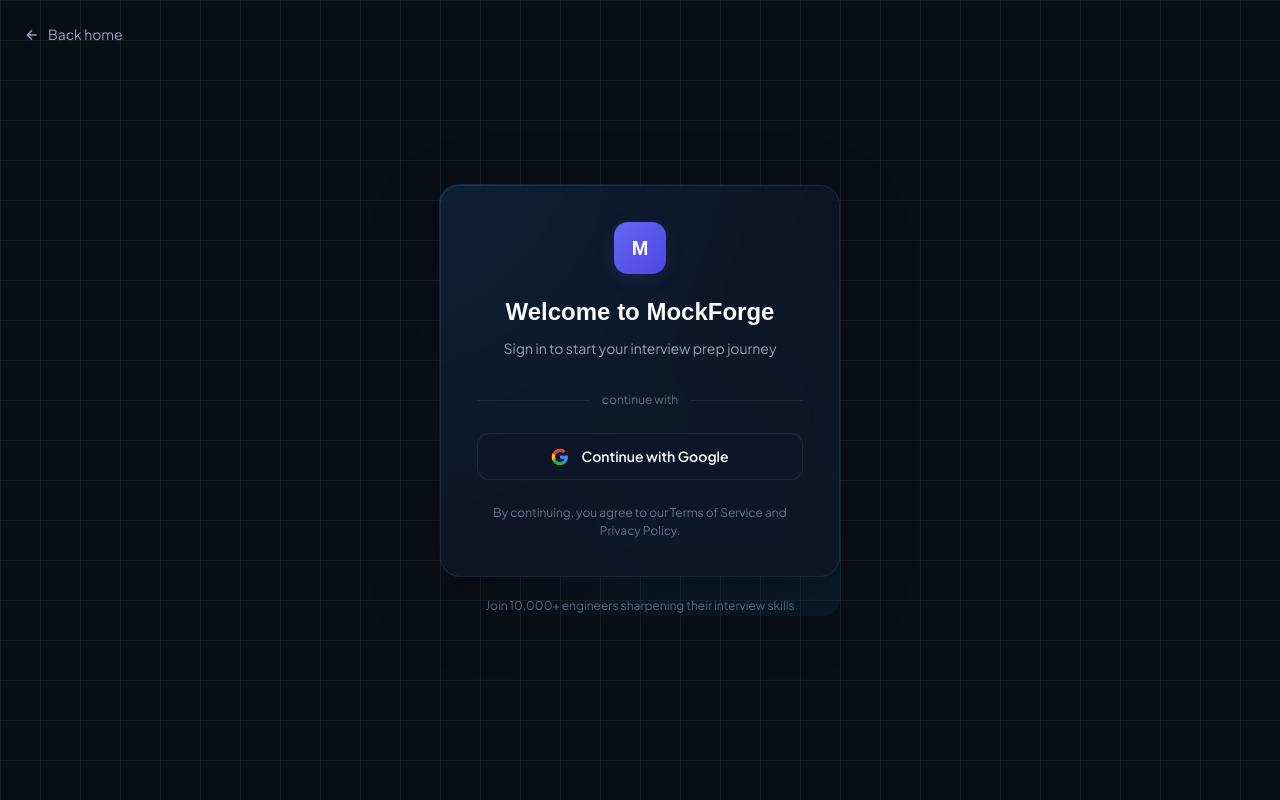
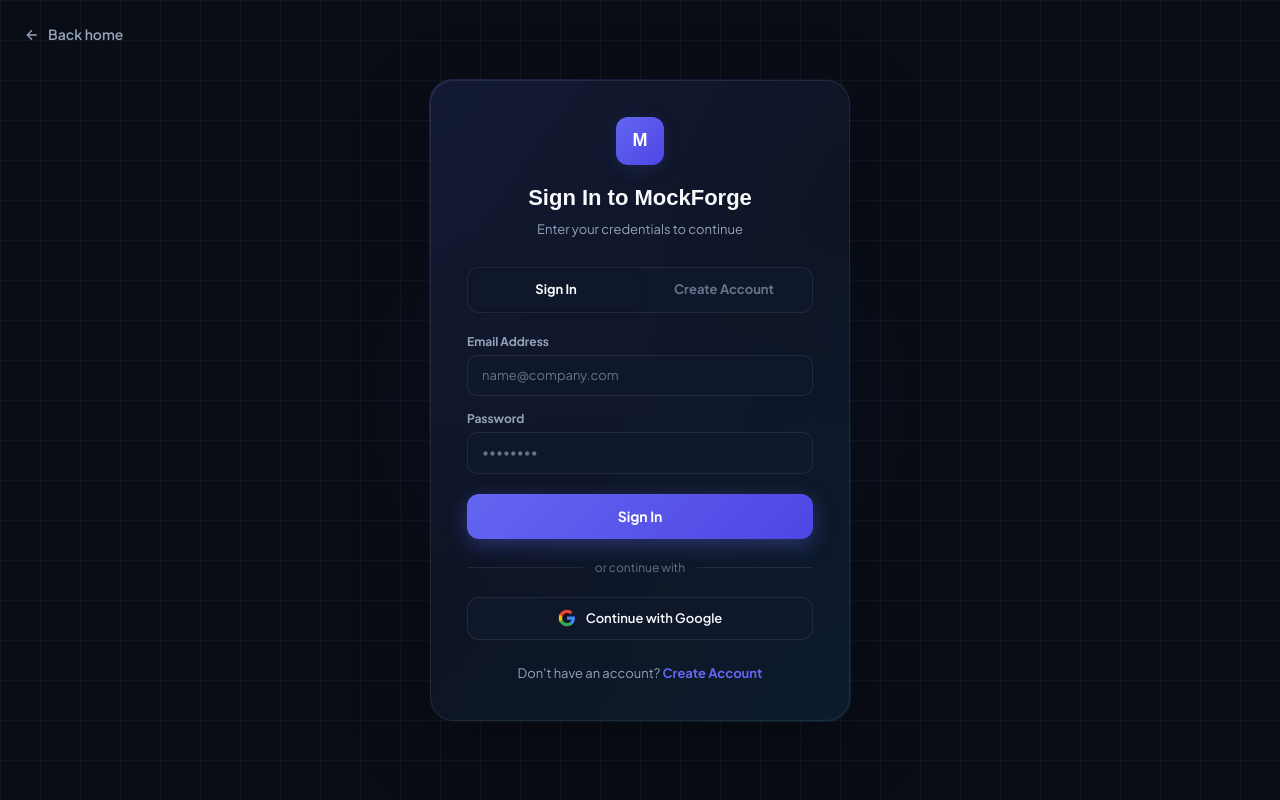
Before and after one commit to Dhyanesh2603/MockForge, a React (Vite) app in the folder client/: page /login in a window 1280 px wide. Built offline with nearby package versions, Linux system fonts and the light colour scheme; no server answers.

Commit message:
feat(auth): implement dual Sign In and Create Account modes with smart auto-redirects for unregistered or existing accounts

```diff
--- a/client/src/pages/auth/LoginPage.jsx
+++ b/client/src/pages/auth/LoginPage.jsx
@@ -1,8 +1,13 @@
-import { signInWithPopup } from "firebase/auth";
+import { useState } from "react";
+import {
+  signInWithPopup,
+  signInWithEmailAndPassword,
+  createUserWithEmailAndPassword,
+  updateProfile,
+} from "firebase/auth";
 import { auth, googleProvider } from "../../services/firebase";
-import { useNavigate, Link } from "react-router-dom";
+import { useNavigate, useSearchParams, Link } from "react-router-dom";
 import api from "../../services/api";
-import { useState } from "react";
 
 const GoogleIcon = () => (
   <svg width="18" height="18" viewBox="0 0 24 24" fill="none">
@@ -15,78 +20,358 @@
 
 export default function LoginPage() {
   const navigate = useNavigate();
+  const [searchParams, setSearchParams] = useSearchParams();
+
+  // Auth mode: "signin" or "create"
+  const initialMode = searchParams.get("mode") === "create" ? "create" : "signin";
+  const [mode, setMode] = useState(initialMode);
+
+  const [name, setName] = useState("");
+  const [email, setEmail] = useState("");
+  const [password, setPassword] = useState("");
   const [loading, setLoading] = useState(false);
   const [error, setError] = useState("");
+  const [infoMessage, setInfoMessage] = useState("");
 
+  const switchMode = (newMode) => {
+    setMode(newMode);
+    setError("");
+    setInfoMessage("");
+    setSearchParams({ mode: newMode });
+  };
+
+  // Google OAuth Login
   const handleGoogleLogin = async () => {
     try {
-      setLoading(true); setError("");
+      setLoading(true);
+      setError("");
+      setInfoMessage("");
       const result = await signInWithPopup(auth, googleProvider);
       const token = await result.user.getIdToken();
       await api.post("/auth/login", {}, { headers: { Authorization: `Bearer ${token}` } });
       navigate("/dashboard");
     } catch (err) {
       console.error(err);
-      setError("Sign-in failed. Please try again.");
-    } finally { setLoading(false); }
+      setError("Google authentication failed. Please try again.");
+    } finally {
+      setLoading(false);
+    }
+  };
+
+  // Form Submit Handler (Email & Password)
+  const handleSubmit = async (e) => {
+    e.preventDefault();
+    setLoading(true);
+    setError("");
+    setInfoMessage("");
+
+    try {
+      if (mode === "signin") {
+        // --- SIGN IN MODE ---
+        try {
+          const userCredential = await signInWithEmailAndPassword(auth, email, password);
+          const token = await userCredential.user.getIdToken();
+          await api.post("/auth/login", {}, { headers: { Authorization: `Bearer ${token}` } });
+          navigate("/dashboard");
+        } catch (err) {
+          // If user not found on Sign In, auto-redirect to Create Account
+          if (
+            err.code === "auth/user-not-found" ||
+            err.code === "auth/invalid-credential"
+          ) {
+            setInfoMessage("No account found with these credentials. Redirecting to Create Account...");
+            setTimeout(() => {
+              switchMode("create");
+            }, 1200);
+          } else {
+            setError(err.message || "Sign-in failed. Please check your credentials.");
+          }
+        }
+      } else {
+        // --- CREATE ACCOUNT MODE ---
+        try {
+          const userCredential = await createUserWithEmailAndPassword(auth, email, password);
+          if (name.trim()) {
+            await updateProfile(userCredential.user, { displayName: name.trim() });
+          }
+          const token = await userCredential.user.getIdToken();
+          await api.post("/auth/login", {}, { headers: { Authorization: `Bearer ${token}` } });
+          navigate("/dashboard");
+        } catch (err) {
+          // If email already exists on Create Account, auto-redirect to Sign In
+          if (err.code === "auth/email-already-in-use") {
+            setInfoMessage("Account already exists with this email. Redirecting to Sign In...");
+            setTimeout(() => {
+              switchMode("signin");
+            }, 1200);
+          } else {
+            setError(err.message || "Could not create account. Please try again.");
+          }
+        }
+      }
+    } catch (err) {
+      console.error(err);
+      setError("An unexpected error occurred.");
+    } finally {
+      setLoading(false);
+    }
   };
 
   return (
-    <div style={{minHeight:"100vh",background:"var(--bg)",display:"flex",alignItems:"center",justifyContent:"center",padding:"24px",position:"relative",overflow:"hidden"}}>
-      <div className="bg-grid" style={{position:"absolute",inset:0,opacity:1,pointerEvents:"none"}}/>
-      <div style={{position:"absolute",top:"50%",left:"50%",transform:"translate(-50%,-50%)",width:500,height:500,borderRadius:"50%",background:"radial-gradient(circle,rgba(11,165,236,0.1),transparent 70%)",pointerEvents:"none"}}/>
+    <div style={{ minHeight: "100vh", background: "var(--bg)", display: "flex", alignItems: "center", justifyContent: "center", padding: "24px", position: "relative", overflow: "hidden" }}>
+      <div className="bg-grid" style={{ position: "absolute", inset: 0, opacity: 0.5, pointerEvents: "none" }} />
+      <div style={{ position: "absolute", top: "50%", left: "50%", transform: "translate(-50%,-50%)", width: 550, height: 550, borderRadius: "50%", background: "radial-gradient(circle,rgba(99,102,241,0.12),transparent 70%)", pointerEvents: "none" }} />
 
-      <Link to="/" style={{position:"absolute",top:24,left:24,display:"flex",alignItems:"center",gap:8,color:"var(--text2)",textDecoration:"none",fontSize:14,transition:"color 0.2s"}}
-        onMouseEnter={e=>e.currentTarget.style.color="var(--text)"}
-        onMouseLeave={e=>e.currentTarget.style.color="var(--text2)"}
+      {/* Back Home Button */}
+      <Link
+        to="/"
+        style={{
+          position: "absolute",
+          top: 24,
+          left: 24,
+          display: "flex",
+          alignItems: "center",
+          gap: 8,
+          color: "var(--text2)",
+          textDecoration: "none",
+          fontSize: 14,
+          fontWeight: 600,
+          transition: "color 0.2s",
+        }}
+        onMouseEnter={(e) => (e.currentTarget.style.color = "var(--forge)")}
+        onMouseLeave={(e) => (e.currentTarget.style.color = "var(--text2)")}
       >
         <svg width="16" height="16" viewBox="0 0 24 24" fill="none" stroke="currentColor" strokeWidth="2"><path d="M19 12H5M12 19l-7-7 7-7"/></svg>
         Back home
       </Link>
 
-      <div style={{position:"relative",width:"100%",maxWidth:400}}>
+      <div style={{ position: "relative", width: "100%", maxWidth: 420 }}>
         {/* Glow border */}
-        <div style={{position:"absolute",inset:-1,borderRadius:20,background:"linear-gradient(135deg,rgba(11,165,236,0.4),transparent,rgba(6,89,133,0.25))",opacity:0.7}}/>
-        <div className="glass" style={{position:"relative",borderRadius:20,padding:36,boxShadow:"0 24px 80px rgba(0,0,0,0.2)"}}>
-          <div style={{textAlign:"center",marginBottom:32}}>
-            <div className="bg-forge-gradient glow-blue-sm" style={{width:52,height:52,borderRadius:14,margin:"0 auto 20px",display:"flex",alignItems:"center",justifyContent:"center"}}>
-              <span style={{color:"#fff",fontFamily:"Syne,sans-serif",fontWeight:700,fontSize:20}}>M</span>
+        <div style={{ position: "absolute", inset: -1, borderRadius: 24, background: "linear-gradient(135deg,rgba(99,102,241,0.4),transparent,rgba(6,182,212,0.25))", opacity: 0.7 }} />
+
+        <div className="glass afu" style={{ position: "relative", borderRadius: 24, padding: 36, boxShadow: "0 24px 80px rgba(0,0,0,0.3)" }}>
+
+          {/* Header */}
+          <div style={{ textAlign: "center", marginBottom: 28 }}>
+            <div className="bg-forge-gradient glow-blue-sm" style={{ width: 48, height: 48, borderRadius: 12, margin: "0 auto 16px", display: "flex", alignItems: "center", justifyContent: "center" }}>
+              <span style={{ color: "#fff", fontFamily: "Syne, sans-serif", fontWeight: 800, fontSize: 18 }}>M</span>
             </div>
-            <h1 style={{fontFamily:"Syne,sans-serif",fontWeight:700,fontSize:24,color:"var(--text)",margin:"0 0 8px"}}>Welcome to MockForge</h1>
-            <p style={{color:"var(--text2)",fontSize:14,margin:0}}>Sign in to start your interview prep journey</p>
+            <h1 style={{ fontFamily: "Syne, sans-serif", fontWeight: 800, fontSize: 22, color: "var(--text)", margin: "0 0 6px" }}>
+              {mode === "signin" ? "Sign In to MockForge" : "Create Your Account"}
+            </h1>
+            <p style={{ color: "var(--text2)", fontSize: 13, margin: 0 }}>
+              {mode === "signin" ? "Enter your credentials to continue" : "Start your AI technical interview practice"}
+            </p>
           </div>
 
-          <div style={{display:"flex",alignItems:"center",gap:12,marginBottom:24}}>
-            <div style={{flex:1,height:1,background:"var(--border)"}}/>
-            <span style={{fontSize:12,color:"var(--text3)"}}>continue with</span>
-            <div style={{flex:1,height:1,background:"var(--border)"}}/>
+          {/* Mode Switcher Tabs */}
+          <div style={{ display: "flex", borderRadius: 12, background: "var(--bg2)", padding: 4, marginBottom: 20, border: "1px solid var(--border)" }}>
+            <button
+              type="button"
+              onClick={() => switchMode("signin")}
+              style={{
+                flex: 1,
+                padding: "8px 0",
+                borderRadius: 8,
+                border: "none",
+                fontSize: 13,
+                fontWeight: 700,
+                cursor: "pointer",
+                background: mode === "signin" ? "var(--surface)" : "transparent",
+                color: mode === "signin" ? "var(--text)" : "var(--text3)",
+                boxShadow: mode === "signin" ? "0 2px 8px rgba(0,0,0,0.15)" : "none",
+                transition: "all 0.2s",
+              }}
+            >
+              Sign In
+            </button>
+
+            <button
+              type="button"
+              onClick={() => switchMode("create")}
+              style={{
+                flex: 1,
+                padding: "8px 0",
+                borderRadius: 8,
+                border: "none",
+                fontSize: 13,
+                fontWeight: 700,
+                cursor: "pointer",
+                background: mode === "create" ? "var(--surface)" : "transparent",
+                color: mode === "create" ? "var(--text)" : "var(--text3)",
+                boxShadow: mode === "create" ? "0 2px 8px rgba(0,0,0,0.15)" : "none",
+                transition: "all 0.2s",
+              }}
+            >
+              Create Account
+            </button>
           </div>
 
-          <button onClick={handleGoogleLogin} disabled={loading} className="btn-press"
-            style={{width:"100%",display:"flex",alignItems:"center",justifyContent:"center",gap:12,background:"var(--surface)",border:"1px solid var(--border)",borderRadius:12,padding:"12px 20px",fontSize:14,fontWeight:600,color:"var(--text)",cursor:loading?"not-allowed":"pointer",opacity:loading?0.6:1,transition:"all 0.2s"}}
-            onMouseEnter={e=>!loading&&(e.currentTarget.style.borderColor="rgba(11,165,236,0.4)")}
-            onMouseLeave={e=>e.currentTarget.style.borderColor="var(--border)"}
-          >
-            {loading ? (
-              <><svg className="animate-spin" width="16" height="16" viewBox="0 0 24 24" fill="none"><circle cx="12" cy="12" r="10" stroke="currentColor" strokeWidth="4" opacity="0.25"/><path fill="currentColor" opacity="0.75" d="M4 12a8 8 0 018-8V0C5.373 0 0 5.373 0 12h4z"/></svg> Signing in...</>
-            ) : (
-              <><GoogleIcon/> Continue with Google</>
+          {/* Form */}
+          <form onSubmit={handleSubmit} style={{ display: "flex", flexDirection: "column", gap: 14 }}>
+            {mode === "create" && (
+              <div>
+                <label style={{ fontSize: 12, fontWeight: 700, color: "var(--text2)", display: "block", marginBottom: 4 }}>
+                  Full Name
+                </label>
+                <input
+                  type="text"
+                  required
+                  value={name}
+                  onChange={(e) => setName(e.target.value)}
+                  placeholder="John Doe"
+                  style={{
+                    width: "100%",
+                    padding: "10px 14px",
+                    borderRadius: 10,
+                    background: "var(--bg2)",
+                    border: "1px solid var(--border)",
+                    color: "var(--text)",
+                    fontSize: 13,
+                  }}
+                />
+              </div>
             )}
-          </button>
 
+            <div>
+              <label style={{ fontSize: 12, fontWeight: 700, color: "var(--text2)", display: "block", marginBottom: 4 }}>
+                Email Address
+              </label>
+              <input
+                type="email"
+                required
+                value={email}
+                onChange={(e) => setEmail(e.target.value)}
+                placeholder="name@company.com"
+                style={{
+                  width: "100%",
+                  padding: "10px 14px",
+                  borderRadius: 10,
+                  background: "var(--bg2)",
+                  border: "1px solid var(--border)",
+                  color: "var(--text)",
+                  fontSize: 13,
+                }}
+              />
+            </div>
+
+            <div>
+              <label style={{ fontSize: 12, fontWeight: 700, color: "var(--text2)", display: "block", marginBottom: 4 }}>
+                Password
+              </label>
+              <input
+                type="password"
+                required
+                value={password}
+                onChange={(e) => setPassword(e.target.value)}
+                placeholder="••••••••"
+                style={{
+                  width: "100%",
+                  padding: "10px 14px",
+                  borderRadius: 10,
+                  background: "var(--bg2)",
+                  border: "1px solid var(--border)",
+                  color: "var(--text)",
+                  fontSize: 13,
+                }}
+              />
+            </div>
+
+            <button
+              type="submit"
+              disabled={loading}
+              className="bg-forge-gradient btn-press"
+              style={{
+                width: "100%",
+                padding: "12px 20px",
+                borderRadius: 12,
+                border: "none",
+                color: "#fff",
+                fontSize: 14,
+                fontWeight: 700,
+                cursor: loading ? "not-allowed" : "pointer",
+                opacity: loading ? 0.6 : 1,
+                marginTop: 6,
+                boxShadow: "0 6px 20px rgba(99,102,241,0.35)",
+              }}
+            >
+              {loading ? "Processing..." : mode === "signin" ? "Sign In" : "Create Account"}
+            </button>
+          </form>
+
+          {/* Info Toast (Auto-Redirect Notification) */}
+          {infoMessage && (
+            <div style={{ marginTop: 14, padding: "10px 14px", background: "rgba(99,102,241,0.12)", border: "1px solid rgba(99,102,241,0.3)", borderRadius: 10, color: "var(--forge)", fontSize: 13, textAlign: "center", fontWeight: 600 }}>
+              {infoMessage}
+            </div>
+          )}
+
+          {/* Error Message */}
           {error && (
-            <div style={{marginTop:16,padding:"10px 14px",background:"rgba(248,113,113,0.1)",border:"1px solid rgba(248,113,113,0.25)",borderRadius:10,color:"#f87171",fontSize:13,textAlign:"center"}}>
+            <div style={{ marginTop: 14, padding: "10px 14px", background: "rgba(239,68,68,0.1)", border: "1px solid rgba(239,68,68,0.25)", borderRadius: 10, color: "var(--red)", fontSize: 13, textAlign: "center" }}>
               {error}
             </div>
           )}
 
-          <p style={{marginTop:24,textAlign:"center",fontSize:12,color:"var(--text3)",lineHeight:1.5}}>
-            By continuing, you agree to our Terms of Service and Privacy Policy.
+          <div style={{ display: "flex", alignItems: "center", gap: 12, margin: "20px 0" }}>
+            <div style={{ flex: 1, height: 1, background: "var(--border)" }} />
+            <span style={{ fontSize: 12, color: "var(--text3)" }}>or continue with</span>
+            <div style={{ flex: 1, height: 1, background: "var(--border)" }} />
+          </div>
+
+          {/* Google OAuth Button */}
+          <button
+            type="button"
+            onClick={handleGoogleLogin}
+            disabled={loading}
+            className="btn-press"
+            style={{
+              width: "100%",
+              display: "flex",
+              alignItems: "center",
+              justifyContent: "center",
+              gap: 10,
+              background: "var(--bg2)",
+              border: "1px solid var(--border)",
+              borderRadius: 12,
+              padding: "11px 20px",
+              fontSize: 13,
+              fontWeight: 600,
+              color: "var(--text)",
+              cursor: loading ? "not-allowed" : "pointer",
+              opacity: loading ? 0.6 : 1,
+            }}
+          >
+            <GoogleIcon /> Continue with Google
+          </button>
+
+          {/* Bottom Mode Switch Link */}
+          <p style={{ marginTop: 24, textAlign: "center", fontSize: 13, color: "var(--text2)" }}>
+            {mode === "signin" ? (
+              <>
+                Don't have an account?{" "}
+                <button
+                  type="button"
+                  onClick={() => switchMode("create")}
+                  style={{ background: "none", border: "none", color: "var(--forge)", fontWeight: 700, cursor: "pointer", padding: 0 }}
+                >
+                  Create Account
+                </button>
+              </>
+            ) : (
+              <>
+                Already have an account?{" "}
+                <button
+                  type="button"
+                  onClick={() => switchMode("signin")}
+                  style={{ background: "none", border: "none", color: "var(--forge)", fontWeight: 700, cursor: "pointer", padding: 0 }}
+                >
+                  Sign In
+                </button>
+              </>
+            )}
           </p>
         </div>
-        <p style={{textAlign:"center",marginTop:20,fontSize:12,color:"var(--text3)"}}>
-          Join 10,000+ engineers sharpening their interview skills
-        </p>
       </div>
     </div>
   );
```
